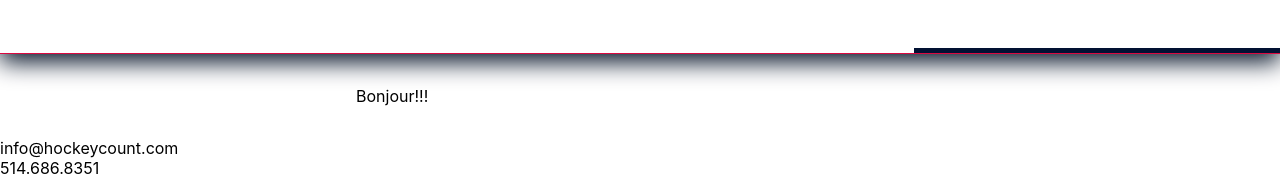
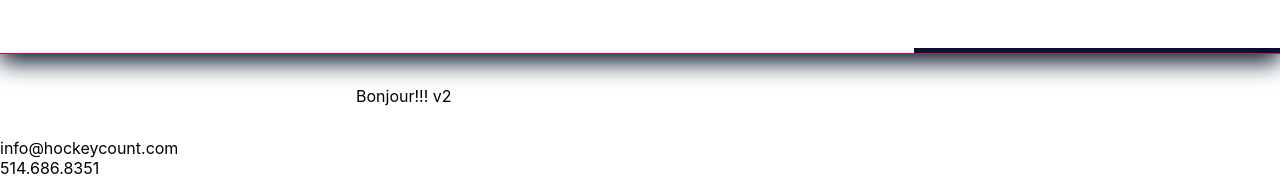
Before and after one commit to SebastienDeraspe/hockeycount, a Next.js app: page / in a window 1280 px wide. Shown: the top 180 px of the page. Built offline with nearby package versions, Linux system fonts and the light colour scheme; no server answers.

Commit message:
testing slug

```diff
--- a/pages/index.js
+++ b/pages/index.js
@@ -34,7 +34,7 @@ export default function Home(props) {
       </Head>
       <main className={styles.main}>
 
-        Bonjour!!!
+        Bonjour!!!  v2
 
       </main>
     </div>
```
Also changed, not shown: pages/gamesedit/[slug].js (+10 -10 lines), .eslintrc.json, 6 other files (tests, documents, lock files or other folders).
